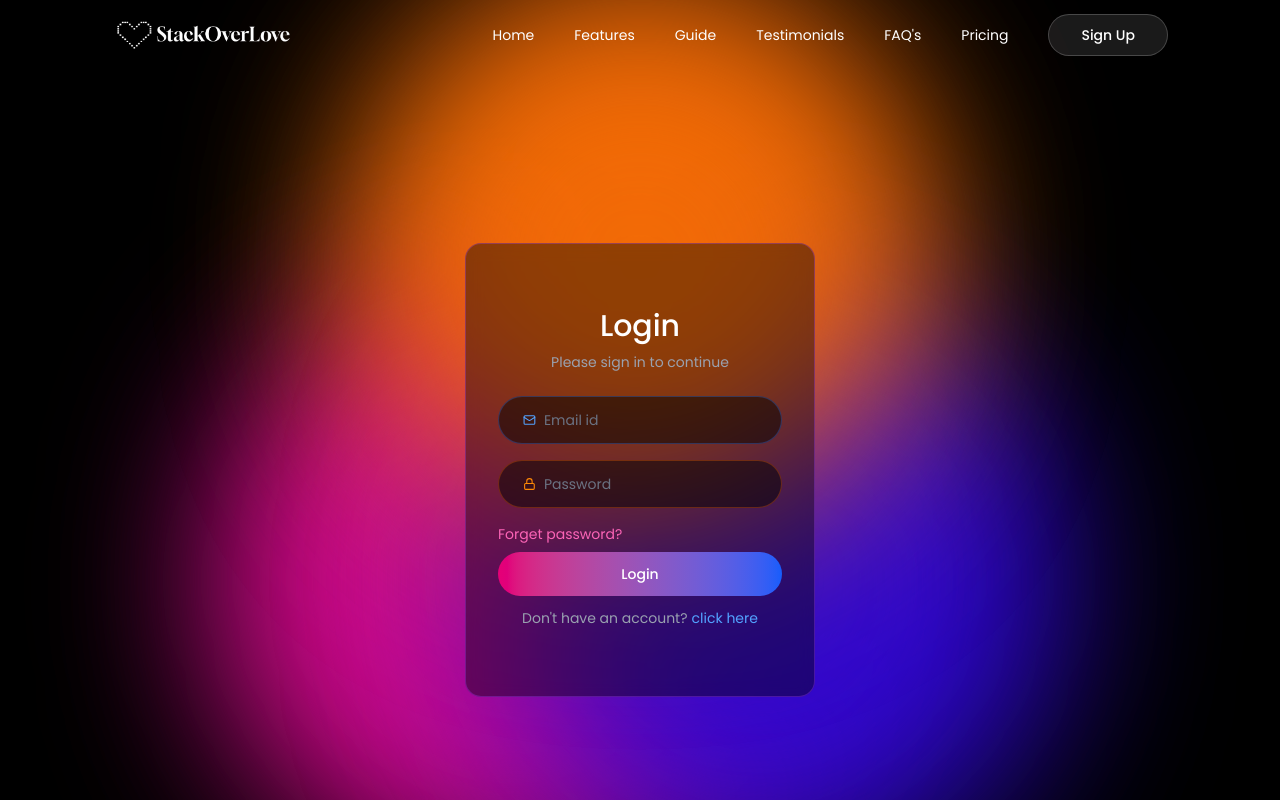
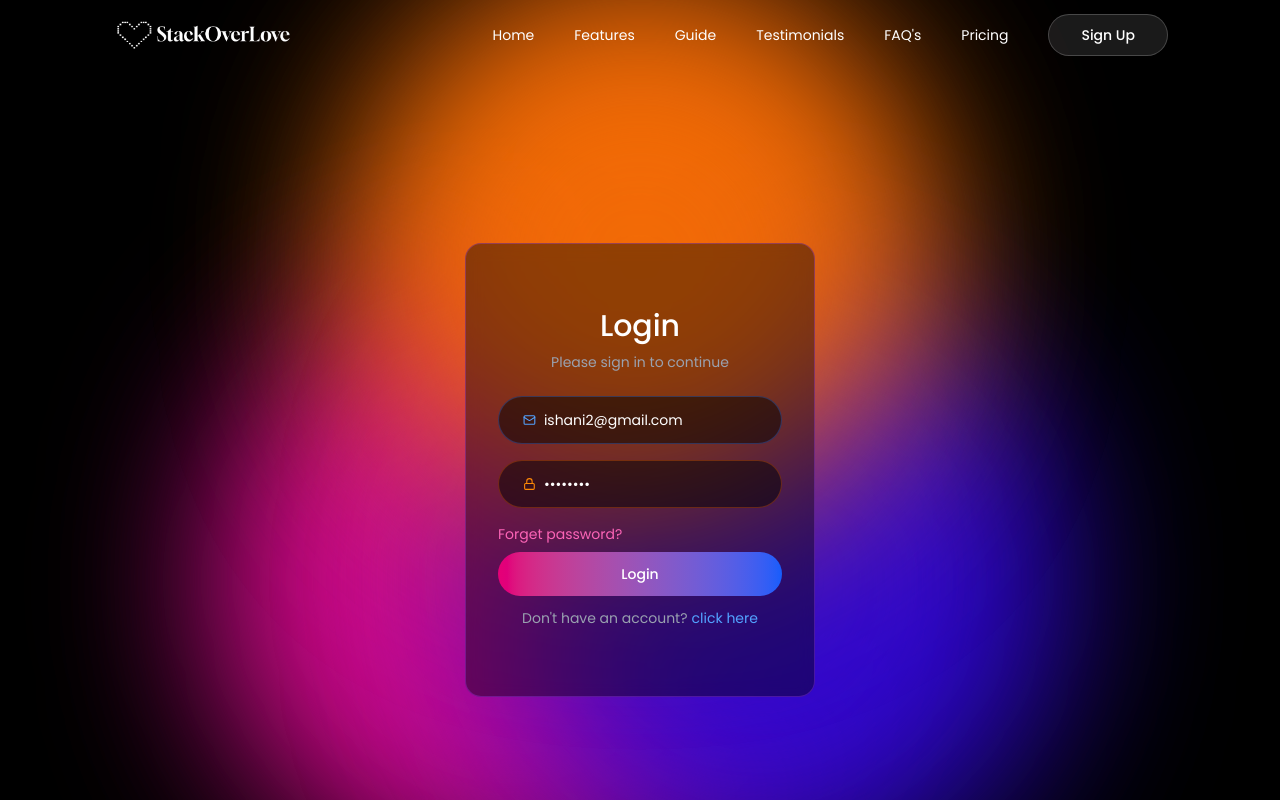
Before and after one commit to Sahilbhardwajjj/StackOverLove-client, a React (Vite) app: page /#/login in a window 1280 px wide. Shown: the top 800 px of the page. Built offline with nearby package versions, Linux system fonts and the light colour scheme.

Commit message:
changed login form

```diff
--- a/src/pages/Login.jsx
+++ b/src/pages/Login.jsx
@@ -11,8 +11,8 @@ const Login = () => {
   const dispatch = useDispatch();
 
   const [formData, setFormData] = useState({
-    email: "",
-    password: "",
+    email: "ishani2@gmail.com",
+    password: "Demo@123",
   });
 
   const [error, setError] = useState("");
```
